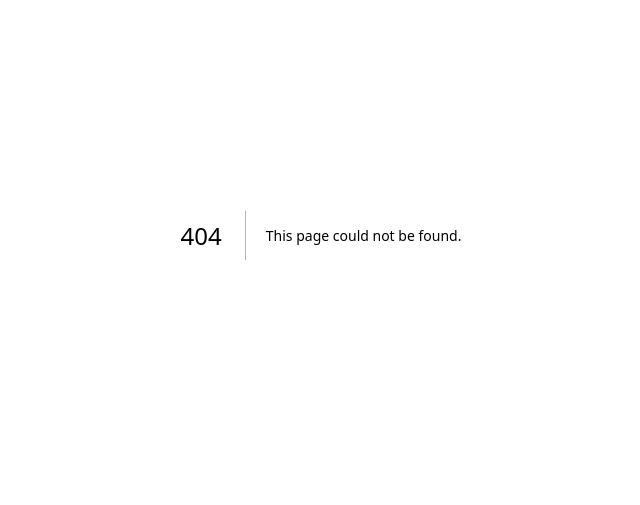
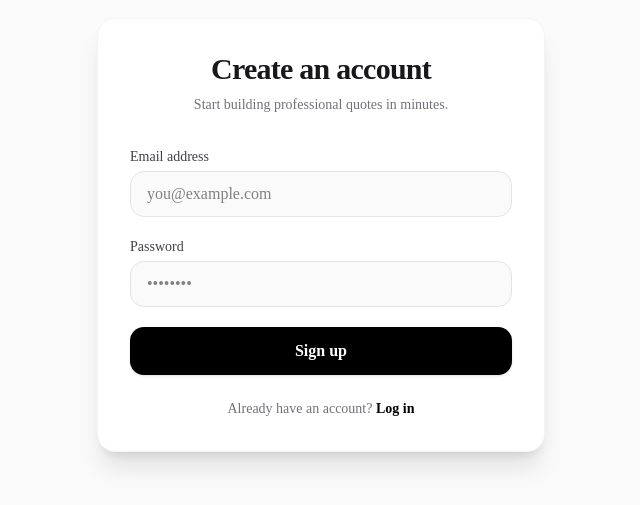
Before and after one commit to nichedigitalsolutions/contractor-quote-builder, a Next.js app: page /signup in a window 1280 px wide. Before the commit this address had no page. Shown: the part 165-670 px from the top of the page, without its empty margins (319-959 px from the left). Built offline with nearby package versions, Linux system fonts and the light colour scheme; no server answers.

Commit message:
Fix project setup and environment config

```diff
--- a/next.config.ts
+++ b/next.config.ts
@@ -2,7 +2,9 @@ import type { NextConfig } from "next";
 
 const nextConfig: NextConfig = {
   /* config options here */
-  reactCompiler: true,
+  experimental: {
+    reactCompiler: true,
+  },
 };
 
 export default nextConfig;
--- /dev/null
+++ b/src/app/dashboard/page.tsx
@@ -0,0 +1,52 @@
+export default function DashboardPage() {
+  return (
+    <div className="min-h-screen bg-zinc-50 dark:bg-black p-8">
+      <div className="max-w-6xl mx-auto space-y-8">
+        <header className="flex flex-col sm:flex-row justify-between items-start sm:items-center gap-4">
+          <div>
+            <h1 className="text-3xl font-bold tracking-tight text-zinc-900 dark:text-white">Dashboard</h1>
+            <p className="text-zinc-500 dark:text-zinc-400 mt-1">Manage your quotes and clients.</p>
+          </div>
+          <button className="bg-black dark:bg-white text-white dark:text-black px-5 py-2.5 rounded-xl font-medium hover:bg-zinc-800 dark:hover:bg-zinc-200 transition-colors shadow-sm flex items-center gap-2">
+            <span>+</span> New Quote
+          </button>
+        </header>
+
+        <div className="grid grid-cols-1 md:grid-cols-3 gap-6">
+          <div className="bg-white dark:bg-zinc-900 p-6 rounded-2xl shadow-sm border border-zinc-100 dark:border-zinc-800 transition-all hover:shadow-md">
+            <h3 className="text-zinc-500 dark:text-zinc-400 font-medium text-sm">Total Quotes</h3>
+            <p className="text-3xl font-bold text-zinc-900 dark:text-white mt-2">0</p>
+          </div>
+          <div className="bg-white dark:bg-zinc-900 p-6 rounded-2xl shadow-sm border border-zinc-100 dark:border-zinc-800 transition-all hover:shadow-md">
+            <h3 className="text-zinc-500 dark:text-zinc-400 font-medium text-sm">Pending Approval</h3>
+            <p className="text-3xl font-bold text-zinc-900 dark:text-white mt-2">0</p>
+          </div>
+          <div className="bg-white dark:bg-zinc-900 p-6 rounded-2xl shadow-sm border border-zinc-100 dark:border-zinc-800 transition-all hover:shadow-md">
+            <h3 className="text-zinc-500 dark:text-zinc-400 font-medium text-sm">Revenue (YTD)</h3>
+            <p className="text-3xl font-bold text-zinc-900 dark:text-white mt-2">$0</p>
+          </div>
+        </div>
+
+        <div className="bg-white dark:bg-zinc-900 rounded-2xl shadow-sm border border-zinc-100 dark:border-zinc-800 overflow-hidden">
+          <div className="px-6 py-5 border-b border-zinc-100 dark:border-zinc-800">
+            <h2 className="text-lg font-semibold text-zinc-900 dark:text-white">Recent Quotes</h2>
+          </div>
+          <div className="p-12 text-center flex flex-col items-center justify-center">
+            <div className="w-16 h-16 bg-zinc-100 dark:bg-zinc-800 rounded-full flex items-center justify-center mb-4">
+              <svg className="w-8 h-8 text-zinc-400" fill="none" stroke="currentColor" viewBox="0 0 24 24">
+                <path strokeLinecap="round" strokeLinejoin="round" strokeWidth="2" d="M9 12h6m-6 4h6m2 5H7a2 2 0 01-2-2V5a2 2 0 012-2h5.586a1 1 0 01.707.293l5.414 5.414a1 1 0 01.293.707V19a2 2 0 01-2 2z"></path>
+              </svg>
+            </div>
+            <h3 className="text-zinc-900 dark:text-white font-medium mb-1">No quotes created yet</h3>
+            <p className="text-zinc-500 dark:text-zinc-400 text-sm max-w-sm mb-6">
+              Create your first contractor quote by clicking the button below. You can start from a voice note or type it manually.
+            </p>
+            <button className="bg-zinc-900 dark:bg-zinc-100 text-white dark:text-black px-4 py-2 rounded-lg font-medium hover:bg-zinc-800 dark:hover:bg-zinc-200 transition-colors text-sm">
+              Create First Quote
+            </button>
+          </div>
+        </div>
+      </div>
+    </div>
+  );
+}
--- a/src/app/globals.css
+++ b/src/app/globals.css
@@ -121,10 +121,22 @@
   * {
     @apply border-border outline-ring/50;
   }
+
   body {
     @apply bg-background text-foreground;
   }
+
   html {
     @apply font-sans;
   }
 }
+
+html,
+body,
+:root {
+  height: 100%;
+}
+
+body {
+  background: #f8fafc;
+}
--- a/src/app/page.tsx
+++ b/src/app/page.tsx
@@ -1,65 +1,19 @@
-import Image from "next/image";
+export default function HomePage() {
+  return (
+    <main className="min-h-screen flex items-center justify-center p-6">
+      <div className="max-w-2xl text-center space-y-6">
+        <h1 className="text-5xl font-bold">
+          Create Contractor Quotes with AI
+        </h1>
 
-export default function Home() {
-  return (
-    <div className="flex flex-col flex-1 items-center justify-center bg-zinc-50 font-sans dark:bg-black">
-      <main className="flex flex-1 w-full max-w-3xl flex-col items-center justify-between py-32 px-16 bg-white dark:bg-black sm:items-start">
-        <Image
-          className="dark:invert"
-          src="/next.svg"
-          alt="Next.js logo"
-          width={100}
-          height={20}
-          priority
-        />
-        <div className="flex flex-col items-center gap-6 text-center sm:items-start sm:text-left">
-          <h1 className="max-w-xs text-3xl font-semibold leading-10 tracking-tight text-black dark:text-zinc-50">
-            To get started, edit the page.tsx file.
-          </h1>
-          <p className="max-w-md text-lg leading-8 text-zinc-600 dark:text-zinc-400">
-            Looking for a starting point or more instructions? Head over to{" "}
-            <a
-              href="https://vercel.com/templates?framework=next.js&utm_source=create-next-app&utm_medium=appdir-template-tw&utm_campaign=create-next-app"
-              className="font-medium text-zinc-950 dark:text-zinc-50"
-            >
-              Templates
-            </a>{" "}
-            or the{" "}
-            <a
-              href="https://nextjs.org/learn?utm_source=create-next-app&utm_medium=appdir-template-tw&utm_campaign=create-next-app"
-              className="font-medium text-zinc-950 dark:text-zinc-50"
-            >
-              Learning
-            </a>{" "}
-            center.
-          </p>
-        </div>
-        <div className="flex flex-col gap-4 text-base font-medium sm:flex-row">
-          <a
-            className="flex h-12 w-full items-center justify-center gap-2 rounded-full bg-foreground px-5 text-background transition-colors hover:bg-[#383838] dark:hover:bg-[#ccc] md:w-[158px]"
-            href="https://vercel.com/new?utm_source=create-next-app&utm_medium=appdir-template-tw&utm_campaign=create-next-app"
-            target="_blank"
-            rel="noopener noreferrer"
-          >
-            <Image
-              className="dark:invert"
-              src="/vercel.svg"
-              alt="Vercel logomark"
-              width={16}
-              height={16}
-            />
-            Deploy Now
-          </a>
-          <a
-            className="flex h-12 w-full items-center justify-center rounded-full border border-solid border-black/[.08] px-5 transition-colors hover:border-transparent hover:bg-black/[.04] dark:border-white/[.145] dark:hover:bg-[#1a1a1a] md:w-[158px]"
-            href="https://nextjs.org/docs?utm_source=create-next-app&utm_medium=appdir-template-tw&utm_campaign=create-next-app"
-            target="_blank"
-            rel="noopener noreferrer"
-          >
-            Documentation
-          </a>
-        </div>
-      </main>
-    </div>
-  );
+        <p className="text-lg text-slate-600">
+          Turn voice notes into professional quotes in under 2 minutes.
+        </p>
+
+        <button className="bg-black text-white px-6 py-3 rounded-xl">
+          Get Started
+        </button>
+      </div>
+    </main>
+  )
 }
--- /dev/null
+++ b/src/app/signup/page.tsx
@@ -0,0 +1,80 @@
+'use client'
+
+import { useState } from 'react'
+import { supabase } from '@/lib/supabase/client'
+
+export default function SignupPage() {
+  const [email, setEmail] = useState('')
+  const [password, setPassword] = useState('')
+
+  const handleSignup = async (e: React.FormEvent) => {
+    e.preventDefault()
+    await supabase.auth.signUp({
+      email,
+      password,
+    })
+  }
+
+  return (
+    <div className="min-h-screen flex items-center justify-center bg-zinc-50 dark:bg-black p-4">
+      <div className="w-full max-w-md bg-white dark:bg-zinc-900 rounded-2xl shadow-xl overflow-hidden border border-zinc-100 dark:border-zinc-800">
+        <div className="p-8">
+          <div className="text-center mb-8">
+            <h1 className="text-3xl font-bold tracking-tight text-zinc-900 dark:text-zinc-50">
+              Create an account
+            </h1>
+            <p className="text-sm text-zinc-500 dark:text-zinc-400 mt-2">
+              Start building professional quotes in minutes.
+            </p>
+          </div>
+
+          <form className="space-y-5" onSubmit={handleSignup}>
+            <div>
+              <label htmlFor="email" className="block text-sm font-medium text-zinc-700 dark:text-zinc-300 mb-1">
+                Email address
+              </label>
+              <input
+                id="email"
+                type="email"
+                placeholder="you@example.com"
+                value={email}
+                onChange={(e) => setEmail(e.target.value)}
+                className="w-full px-4 py-2.5 bg-zinc-50 dark:bg-zinc-950 border border-zinc-200 dark:border-zinc-800 rounded-xl focus:ring-2 focus:ring-black dark:focus:ring-white focus:border-transparent transition-all outline-none"
+                required
+              />
+            </div>
+
+            <div>
+              <label htmlFor="password" className="block text-sm font-medium text-zinc-700 dark:text-zinc-300 mb-1">
+                Password
+              </label>
+              <input
+                id="password"
+                type="password"
+                placeholder="••••••••"
+                value={password}
+                onChange={(e) => setPassword(e.target.value)}
+                className="w-full px-4 py-2.5 bg-zinc-50 dark:bg-zinc-950 border border-zinc-200 dark:border-zinc-800 rounded-xl focus:ring-2 focus:ring-black dark:focus:ring-white focus:border-transparent transition-all outline-none"
+                required
+              />
+            </div>
+
+            <button
+              type="submit"
+              className="w-full bg-black dark:bg-white text-white dark:text-black font-semibold py-3 px-4 rounded-xl hover:bg-zinc-800 dark:hover:bg-zinc-200 transition-colors shadow-sm"
+            >
+              Sign up
+            </button>
+          </form>
+
+          <p className="text-center text-sm text-zinc-500 dark:text-zinc-400 mt-6">
+            Already have an account?{" "}
+            <a href="/login" className="font-semibold text-black dark:text-white hover:underline">
+              Log in
+            </a>
+          </p>
+        </div>
+      </div>
+    </div>
+  );
+}
--- /dev/null
+++ b/src/lib/supabase/client.ts
@@ -0,0 +1,6 @@
+import { createClient } from '@supabase/supabase-js'
+
+export const supabase = createClient(
+    process.env.NEXT_PUBLIC_SUPABASE_URL!,
+    process.env.NEXT_PUBLIC_SUPABASE_ANON_KEY!
+)
```
Also changed, not shown: tsconfig.json (+12 -4 lines), src/app/layout.tsx (line endings or trailing spaces).
